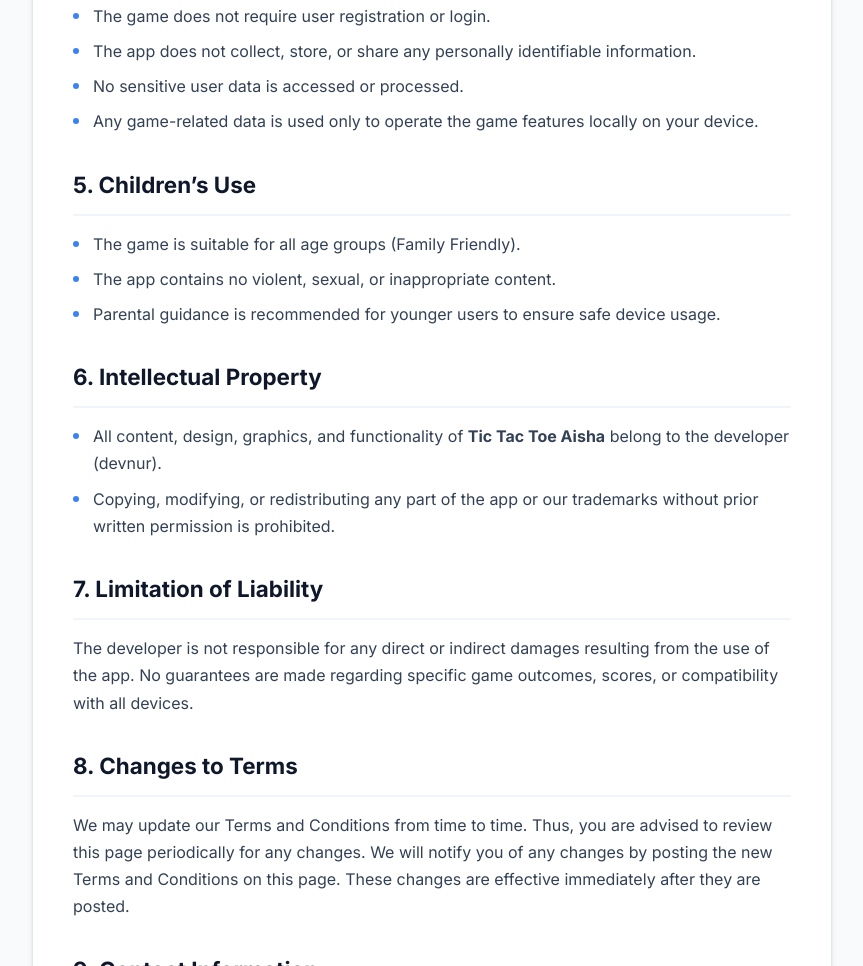
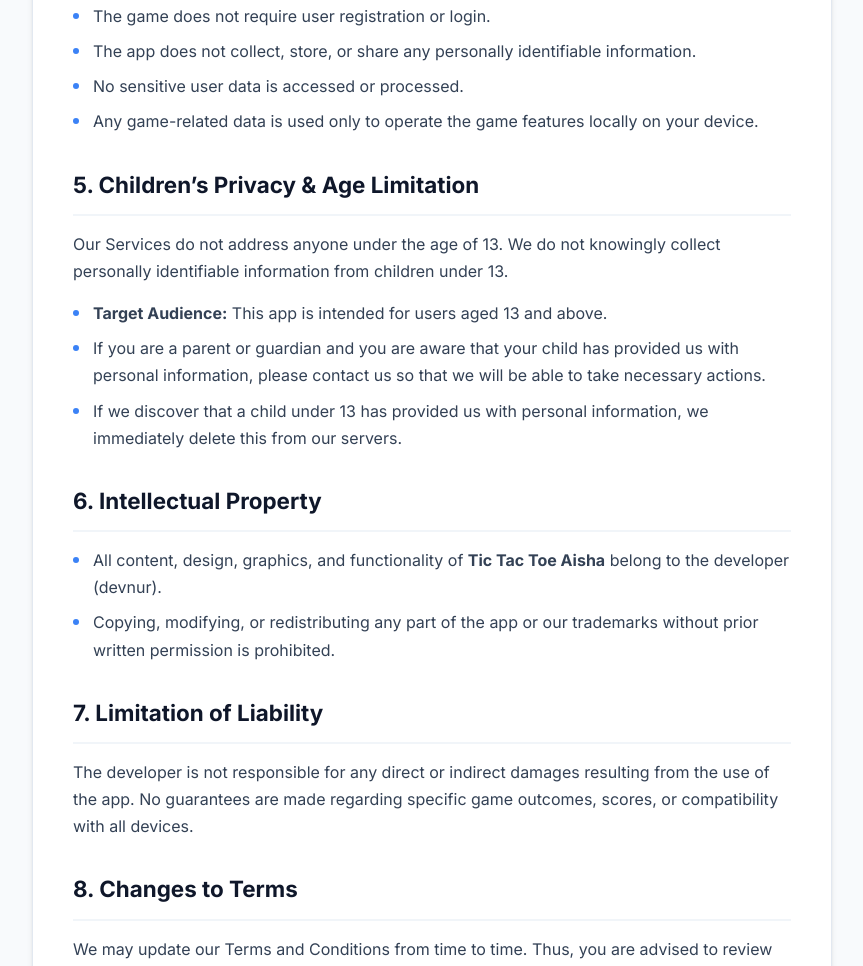
Before and after one commit to rrr123355/Terms-Conditions---Tic-Tac-Toe-Aisha, a plain HTML site: page index.html in a window 1280 px wide. Shown: the part 1106-2072 px from the top of the page, without its empty margins (208-1071 px from the left). Drawn offline with Linux system fonts and the light colour scheme.

Commit message:
Add files via upload

```diff
--- a/index.html
+++ b/index.html
@@ -244,11 +244,13 @@
             <li>Any game-related data is used only to operate the game features locally on your device.</li>
         </ul>
 
-        <h2>5. Children’s Use</h2>
+        <!-- CHANGED SECTION: Updated for 13+ Compliance -->
+        <h2>5. Children’s Privacy & Age Limitation</h2>
+        <p>Our Services do not address anyone under the age of 13. We do not knowingly collect personally identifiable information from children under 13.</p>
         <ul>
-            <li>The game is suitable for all age groups (Family Friendly).</li>
-            <li>The app contains no violent, sexual, or inappropriate content.</li>
-            <li>Parental guidance is recommended for younger users to ensure safe device usage.</li>
+            <li><strong>Target Audience:</strong> This app is intended for users aged 13 and above.</li>
+            <li>If you are a parent or guardian and you are aware that your child has provided us with personal information, please contact us so that we will be able to take necessary actions.</li>
+            <li>If we discover that a child under 13 has provided us with personal information, we immediately delete this from our servers.</li>
         </ul>
 
         <h2>6. Intellectual Property</h2>
```
